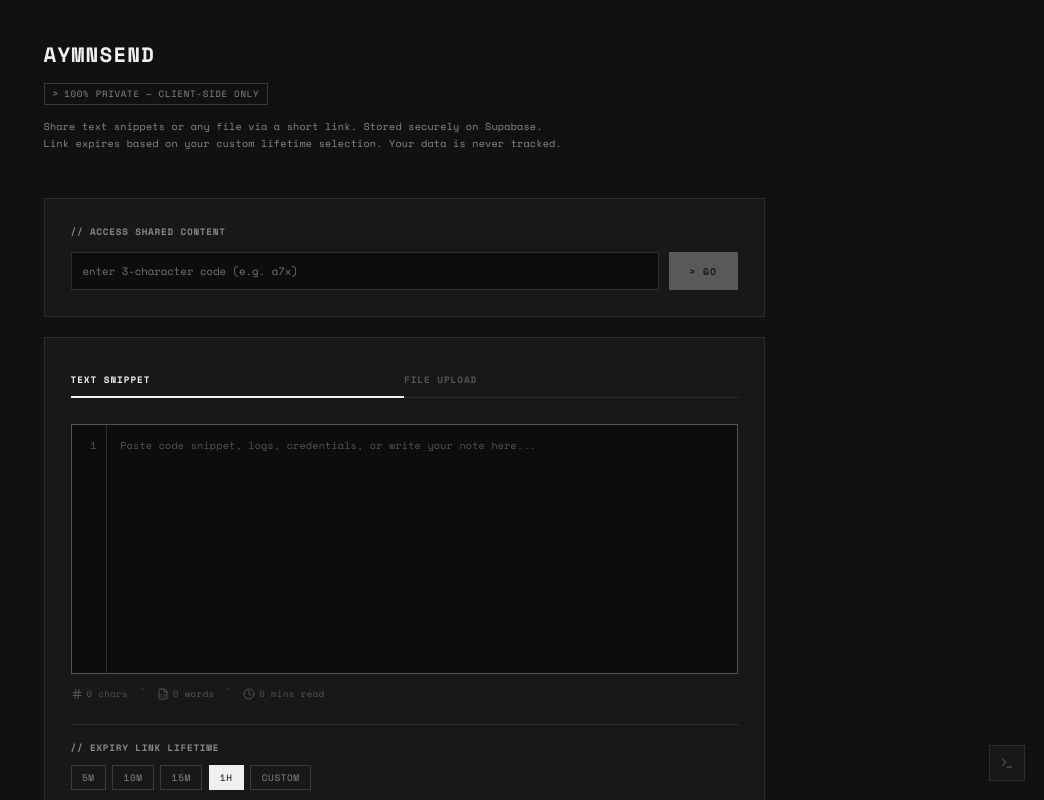
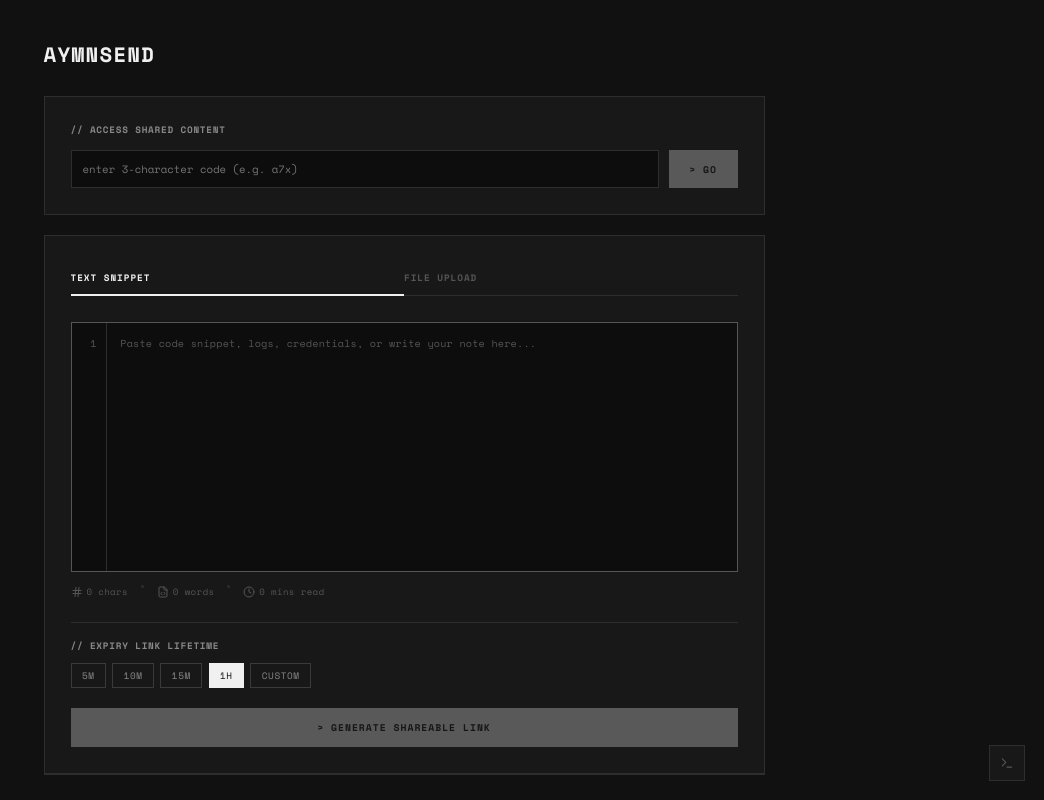
Before and after one commit to sahalayamon/send, a React (Vite) app: page / in a window 1280 px wide. Shown: the top 800 px of the page, without its empty margins (236-1280 px from the left). Built offline with nearby package versions, Linux system fonts and the light colour scheme; no server answers.

Commit message:
Keep title AymnSend alone in header

```diff
--- a/src/components/Header.tsx
+++ b/src/components/Header.tsx
@@ -2,19 +2,10 @@ import React from 'react';
 
 export const Header: React.FC = () => {
   return (
-    <header className="app-header">
+    <header className="app-header" style={{ marginBottom: '2rem' }}>
       <div className="logo-container">
         <h1 className="logo-text">AymnSend</h1>
       </div>
-
-      <div className="badge-glow">
-        100% Private — Client-Side Only
-      </div>
-
-      <p className="app-description">
-        Share text snippets or any file via a short link. Stored securely on Supabase.
-        Link expires based on your custom lifetime selection. Your data is never tracked.
-      </p>
     </header>
   );
 };
```
